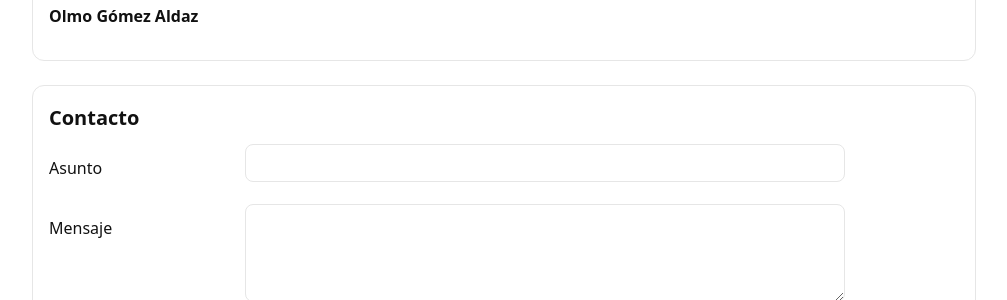
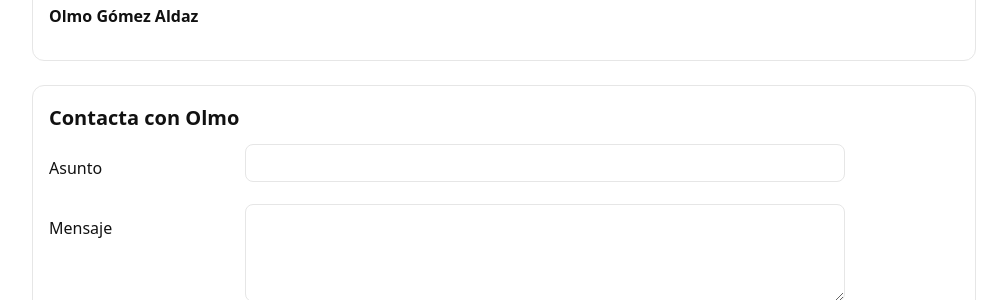
Before and after one commit to olmogaldaz/olmogaldaz.github.io, a Jekyll site: the page built from es/autor/index.html, in a window 1280 px wide and 900 px high, scrolled down 1041 px. Shown: the part 281-581 px from the top of the window, without its empty margins (136-1143 px from the left). Built offline with Jekyll 4.4.1, drawn with Linux system fonts in a browser that asks for light colours.

Commit message:
Update index.html

```diff
--- a/es/autor/index.html
+++ b/es/autor/index.html
@@ -75,7 +75,7 @@ description: Trayectoria personal del autor, archivo documental, proceso de rest
       </div>
 
       <div class="card">
-      <h2>Contacto</h2>
+      <h2>Contacta con Olmo</h2>
 
         <form action="https://formspree.io/f/xpqjdbed" method="POST" class="contact-form">
 
```
